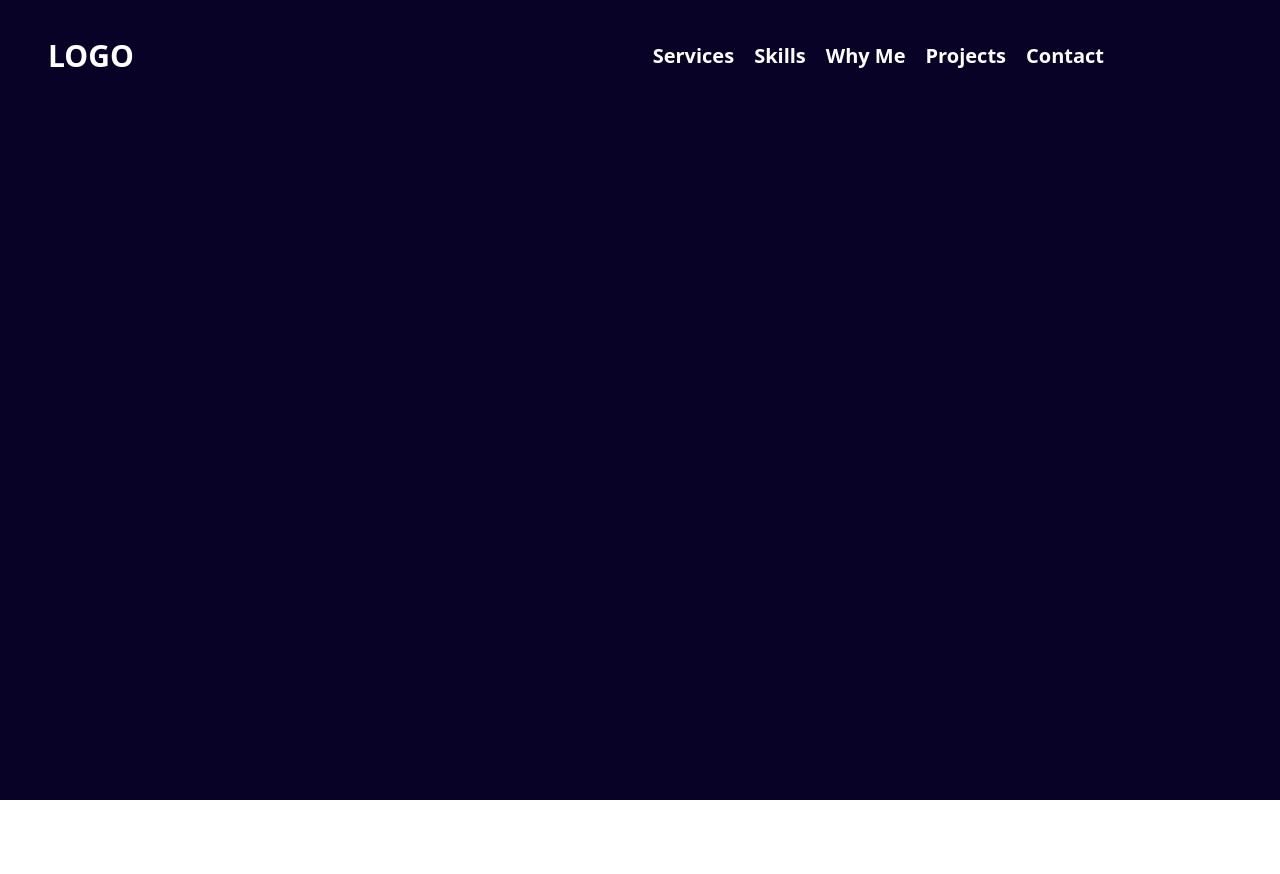
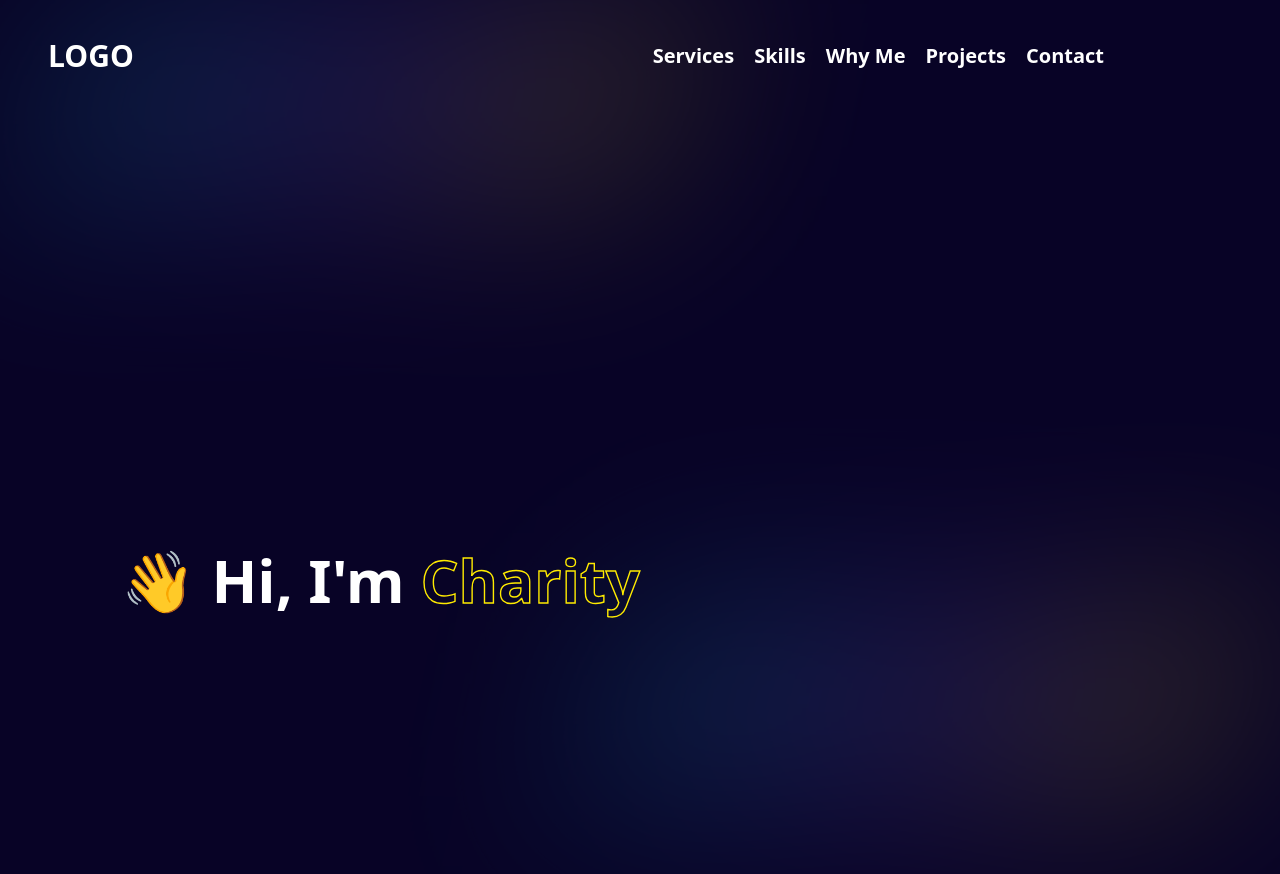
Before and after one commit to charity553/new-portfolio, a Vue app: page / in a window 1280 px wide. Shown: the top 874 px of the page. Before the commit the page ends 800 px from the top, so only its background shows below. Built offline with nearby package versions, Linux system fonts and the light colour scheme; some icons are missing.

Commit message:
Added utiities and start of Hero section

```diff
--- a/src/App.vue
+++ b/src/App.vue
@@ -1,10 +1,12 @@
 <template>
     <div class="bg-[#D4EBF8] dark:bg-[#080326] min-h-screen">
         <Navbar />
+        <HeroSection />
     </div>
 </template>
 
 <script setup>
 import { defineAsyncComponent } from 'vue';
 const Navbar = defineAsyncComponent(() => import('@/components/layout/Navbar.vue'));
+const HeroSection = defineAsyncComponent(() => import('@/components/layout/HeroSection.vue'));
 </script>
--- a/src/components/layout/HeroSection.vue
+++ b/src/components/layout/HeroSection.vue
@@ -1,6 +1,18 @@
 <template>
-    <section>
-
+    <section class="flex justify-center items-center dark:text-white min-h-screen mt-20 lg:mt--0">
+        <header class="absolute w-1/2 aspect-[16/5] -skew-x-12 rouded-full bg-gradient-to-r from-[#00c6cc]
+        via-[#785ae4] to-secondary opacity-30 dark:opacity-20 blur-[100px] left-10 top-0 hidden md:block">
+        </header>
+        <header class="absolute w-1/2 aspect-[16/5] -skew-x-12 rouded-full bg-gradient-to-r from-[#00c6cc]
+        via-[#785ae4] to-secondary opacity-30 dark:opacity-20 blur-[100px] right-10 bottom-0 hidden md:block">
+        </header>
+        <main class="absolute grid lg:grid-cols-2 grid-cols-1 items-center p-2 lg:p-8">
+            <header class="text-center lg:text-left">
+                <h1 class="mb-6 text-4xl md:text=5xl lg:text-6xl font-bold">
+                    👋 Hi, I'm <span class="text-secondary stroke-text text-stroke-primary dark:text-stroke-secondary"> Charity</span>
+                </h1>
+            </header>
+        </main>
     </section>
 </template>
 
--- a/tailwind.config.js
+++ b/tailwind.config.js
@@ -11,5 +11,23 @@ export default {
   },
   darkMode: 'class',
   mode: 'jit',
-  plugins: [],
+  plugins: [
+    function({addUtilities,theme}) {
+      const newUtilities = {
+        '.stroke-text':{
+          '-tw-text-opacity':'1',
+          '-webkit-text-stroke-width':'1.4px',
+          '-webkit-text-fill-color':'transparent',
+          '-webkit-text-stroke-color':theme('colors.secondary'),
+        },
+        '.text-stroke-primary':{
+          '-webkit-text-stroke-color':theme('colors.primary'),
+        },
+        '.dark .text-stroke-secondary':{
+          '-webkit-text-stroke-color':theme('colors.secondary'),
+        }
+      };
+      addUtilities(newUtilities, ['responsive', 'dark']);
+    }
+  ],
 }
```
